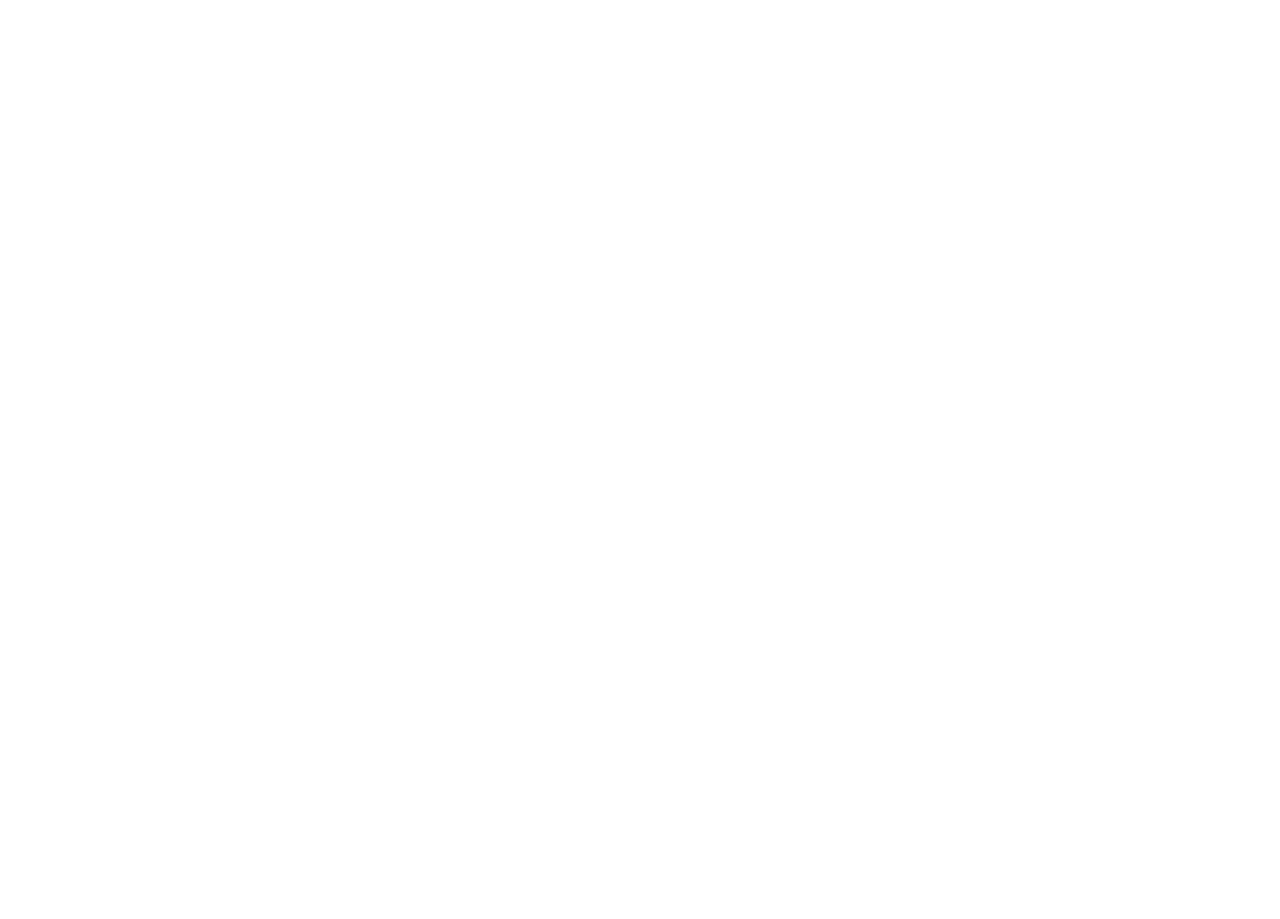
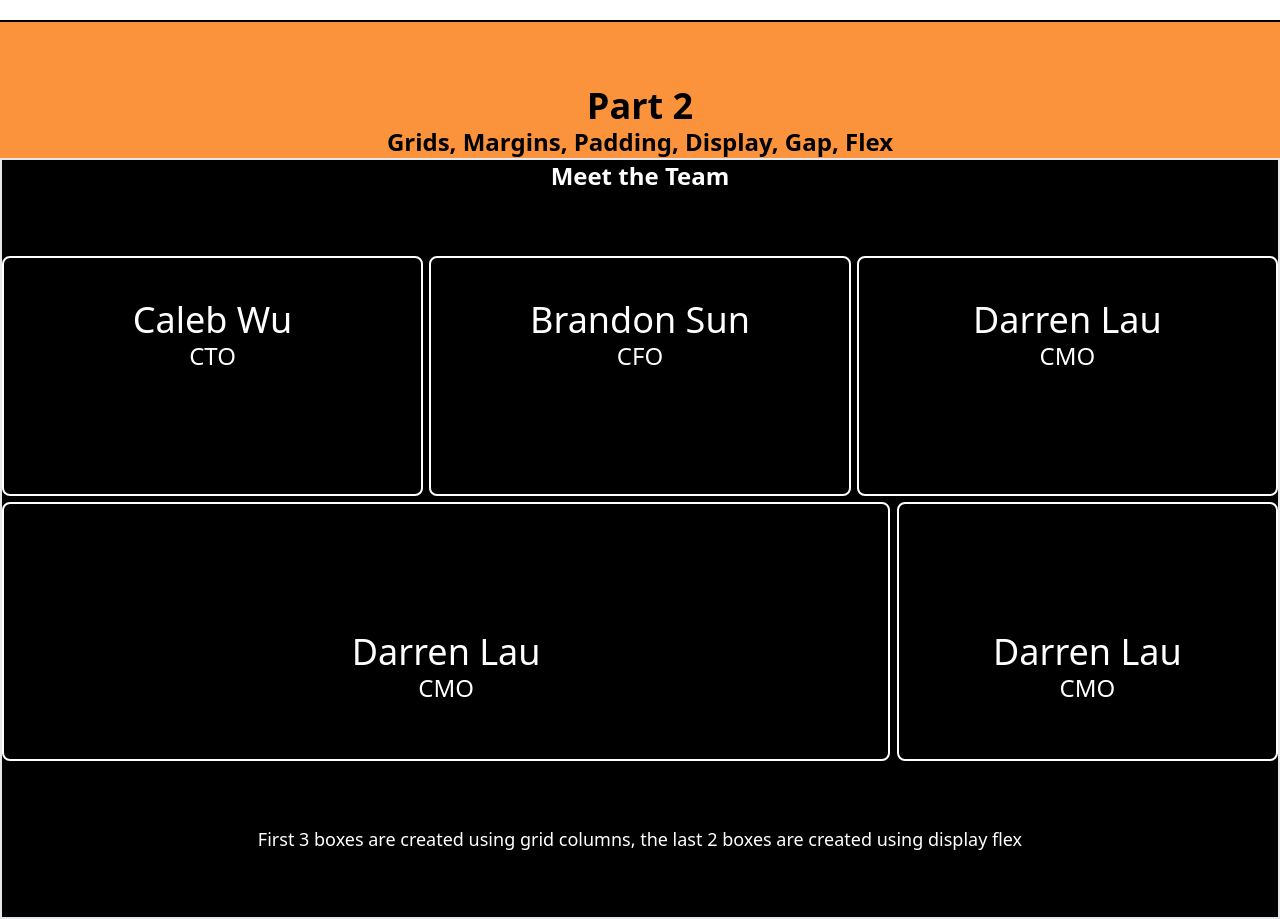
Before and after one commit to caleb05w/SecondSavourWeb, a React (Create React App) app: page / in a window 1280 px wide. Shown: the part 780-1699 px from the top of the page. Before the commit the page ends 800 px from the top, so only its background shows below. Built offline with nearby package versions, Linux system fonts and the light colour scheme.

Commit message:
Added second week deliverables

```diff
--- a/src/Pages/Home.js
+++ b/src/Pages/Home.js
@@ -35,6 +35,56 @@
       </div>
 
       </div>
+
+      <div className='min-h-lvh border-t-2 border-black min-w-lvw bg-orange-400'>
+        <div className='text-center mt-[5%]'>
+          <h1 className='text-4xl font-semibold'> Part 2 </h1>
+          <h1 className='text-2xl font-semibold'> Grids, Margins, Padding, Display, Gap, Flex</h1>
+        </div>
+
+      <div className='mt-[5] border-2 bg-black'>
+        <h1 className='text-2xl font-bold text-center mb-[5%] text-white'> Meet the Team</h1>
+
+        <div className='grid grid-cols-3 gap-[0.5%]'>
+
+          <div className='group ease-in-out duration-300 w-[100%] min-h-[30lvh] bg-black border-2 rounded-lg border-white px-[5%] py-[10%] hover:bg-white hover:border-black hover:cursor-pointer '>
+            <h1 className=' ease-in-out duration-300 group-hover:text-black text-white text-center text-4xl'>Caleb Wu</h1>
+            <h2 className='ease-in-out duration-300 group-hover:text-black text-white text-center text-2xl'>CTO</h2>
+          </div>
+
+          <div className='group ease-in-out duration-300 w-[100%] min-h-[30lvh] bg-black border-2 rounded-lg border-white px-[5%] py-[10%] hover:bg-white hover:border-black hover:cursor-pointer '>
+            <h1 className=' ease-in-out duration-300 group-hover:text-black text-white text-center text-4xl'>Brandon Sun</h1>
+            <h2 className='ease-in-out duration-300 group-hover:text-black text-white text-center text-2xl'>CFO</h2>
+          </div>
+
+          <div className='group ease-in-out duration-300 w-[100%] min-h-[30lvh] bg-black border-2 rounded-lg border-white px-[5%] py-[10%] hover:bg-white hover:border-black hover:cursor-pointer '>
+            <h1 className=' ease-in-out duration-300 group-hover:text-black text-white text-center text-4xl'>Darren Lau</h1>
+            <h2 className='ease-in-out duration-300 group-hover:text-black text-white text-center text-2xl'>CMO</h2>
+          </div>
+
+        </div>
+
+        <div className='mt-[0.5%] flex gap-[0.5%]'>
+
+        <div className='group ease-in-out duration-300 w-[70%] max-h-[5vh] bg-black border-2 rounded-lg border-white px-[5%] py-[10%] hover:bg-white hover:border-black hover:cursor-pointer '>
+            <h1 className=' ease-in-out duration-300 group-hover:text-black text-white text-center text-4xl'>Darren Lau</h1>
+            <h2 className='ease-in-out duration-300 group-hover:text-black text-white text-center text-2xl'>CMO</h2>
+          </div>
+
+
+        <div className='group ease-in-out duration-300 w-[30%] max-h-[5vh] bg-black border-2 rounded-lg border-white px-[5%] py-[10%] hover:bg-white hover:border-black hover:cursor-pointer '>
+            <h1 className=' ease-in-out duration-300 group-hover:text-black text-white text-center text-4xl'>Darren Lau</h1>
+            <h2 className='ease-in-out duration-300 group-hover:text-black text-white text-center text-2xl'>CMO</h2>
+          </div>
+
+        </div>
+
+        <div className='my-[5%]'>
+        <h1 className='text-lg text-center text-white'> First 3 boxes are created using grid columns, the last 2 boxes are created using display flex</h1>
+        </div>
+      </div>
+
+      </div>
     </div>
   )
 }
```
